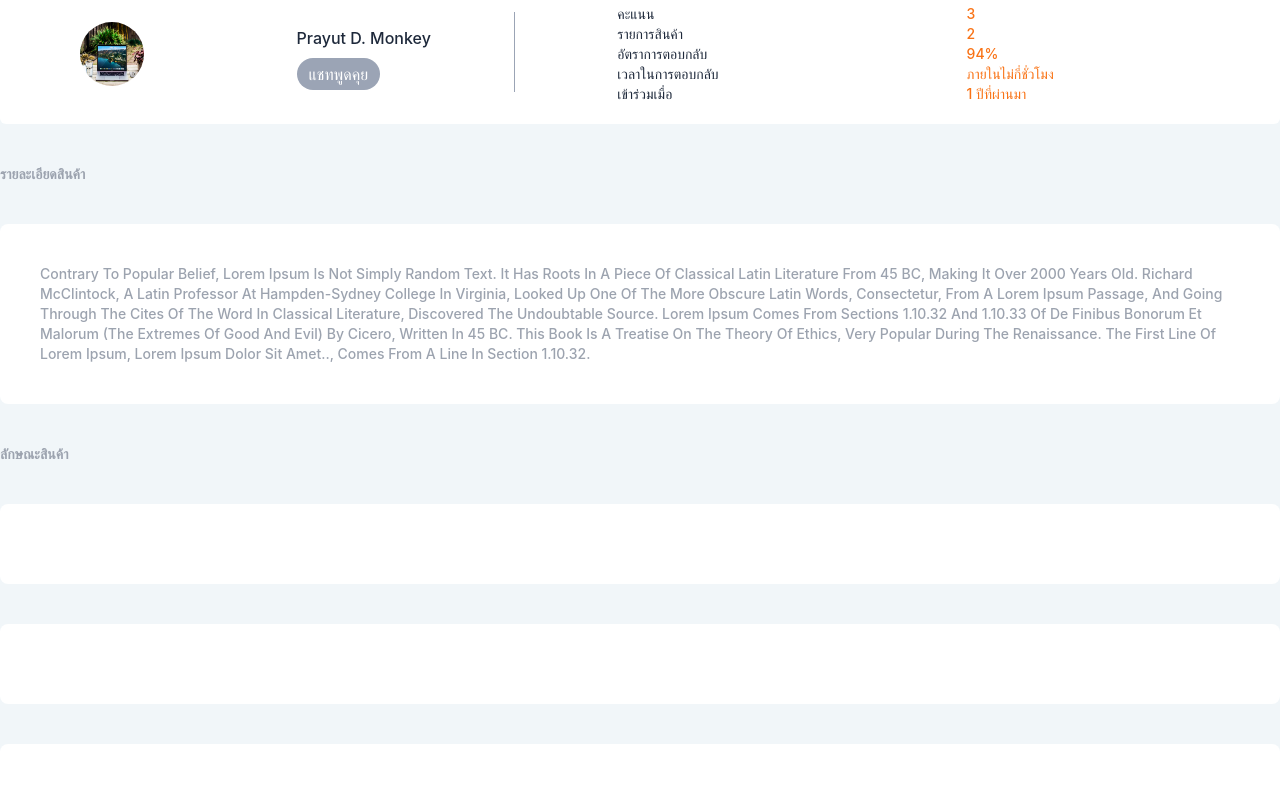
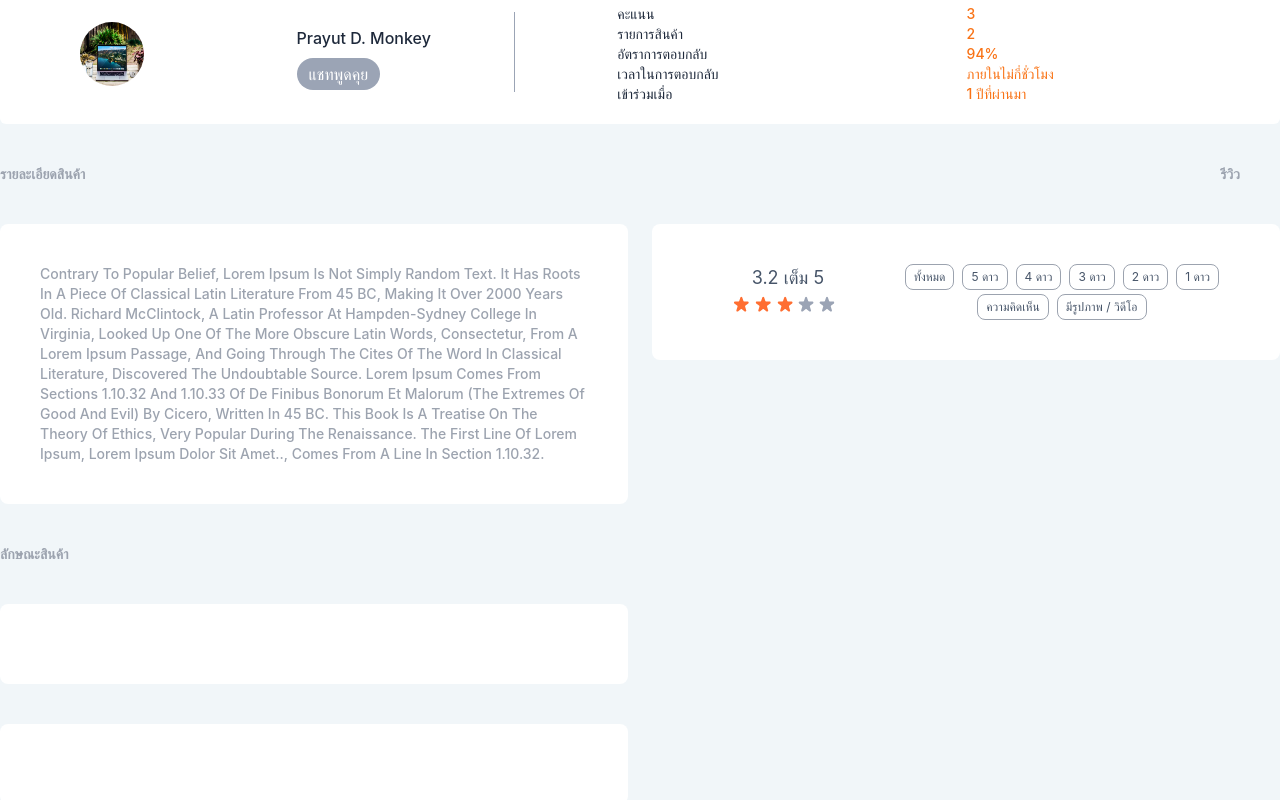
Before and after one commit to softdev18-group4/unirent, a Next.js app: page /product/detail/1 in a window 1280 px wide. Shown: the part 720-1520 px from the top of the page. Built offline with nearby package versions, Linux system fonts and the light colour scheme.

Commit message:
update : fix layout desktop and successfull review title!

```diff
--- /dev/null
+++ b/src/app/product/detail/[id]/components/card/CardReview.tsx
@@ -0,0 +1,25 @@
+import { filterReview } from "@/constants"
+import { CustomButton,Star } from ".."
+
+const CardReview = () => {
+  return (
+    <div className="card_review">
+        <div className="left">
+          <h1>{3.2} เต็ม 5</h1>
+          <div className="star">
+          <Star rating={3.2}/>
+
+          </div>
+        </div>
+        <div className="right">
+            {
+                filterReview.map((item , index) => (
+                    <CustomButton customBtn="btn_custom4" title={item} key={index}/>
+                ))
+            }
+        </div>
+    </div>
+  )
+}
+
+export default CardReview
--- a/src/app/product/detail/[id]/components/index.tsx
+++ b/src/app/product/detail/[id]/components/index.tsx
@@ -8,6 +8,9 @@ import CardSeller from "./card/CardSeller";
 import ProductDetail from "./product/ProductDetail";
 import ProductCharacteristics from "./product/ProductCharacteristics";
 import CardDetail from "./card/CardDetail";
+import CardReview from "./card/CardReview";
+import ProductReview from './product/ProductReview';
+
 export {
   ProductRent,
   ProductSlide,
@@ -19,4 +22,6 @@ export {
   ProductDetail,
   ProductCharacteristics,
   CardDetail,
+  CardReview,
+  ProductReview
 };
--- a/src/app/product/detail/[id]/components/product/ProductCharacteristics.tsx
+++ b/src/app/product/detail/[id]/components/product/ProductCharacteristics.tsx
@@ -4,7 +4,7 @@ import { CardDetail } from ".."
 const ProductCharacteristics = () => {
   return (
     <div className="product_characteristics">
-      <p className="title">ลักษณะสินค้า</p>
+      <p className="title_p">ลักษณะสินค้า</p>
         <CardDetail detail="" />
         <CardDetail detail="" />
         <CardDetail detail="" />
--- a/src/app/product/detail/[id]/components/product/ProductDetail.tsx
+++ b/src/app/product/detail/[id]/components/product/ProductDetail.tsx
@@ -4,7 +4,7 @@ import { mockDetail } from '@/constants';
 const ProductDetail = () => {
   return (
     <div className="product_detail">
-      <p className="title">รายละเอียดสินค้า</p>
+      <p className="title_p">รายละเอียดสินค้า</p>
         <CardDetail detail={mockDetail} />
     </div>
   );
--- /dev/null
+++ b/src/app/product/detail/[id]/components/product/ProductReview.tsx
@@ -0,0 +1,13 @@
+
+import {CardReview} from '../index';
+
+const ProductReview = () => {
+  return (
+    <div className="product_review">
+        <p className="product_review_title">รีวิว</p>
+        <CardReview />
+    </div>
+  )
+}
+
+export default ProductReview
--- a/src/app/product/detail/[id]/page.tsx
+++ b/src/app/product/detail/[id]/page.tsx
@@ -1,13 +1,20 @@
 import Image from "next/image";
-import { ProductRent, CardSeller , ProductDetail ,ProductCharacteristics} from "./components";
+import { ProductRent, CardSeller , ProductDetail ,ProductCharacteristics ,ProductReview} from "./components";
 
 const page = () => {
   return (
     <div className="main_container">
       <ProductRent />
       <CardSeller />
+      <div className="product_layout">
+        <div>
       <ProductDetail />
       <ProductCharacteristics />
+
+        </div>
+      <ProductReview />
+      </div>
+
     </div>
   );
 };
--- a/src/app/product/styles.css
+++ b/src/app/product/styles.css
@@ -127,6 +127,14 @@
   @apply bg-[#9BA4B5] w-fit px-3 py-1 text-white max-sm:text-[10px] text-base max-md:text-xs font-thin rounded-full mb-auto;
 }
 
+.btn_custom4 {
+  @apply border p-1 px-2 rounded-lg border-gray-400 text-slate-600
+  border-spacing-3
+  text-xs
+  font-normal
+  capitalize;
+}
+
 /* Card Seller */
 .card_seller {
   @apply grid grid-cols-[40%,5%,55%] bg-white rounded-md py-5 px-3 mt-5 max-md:rounded-lg  ;
@@ -179,10 +187,7 @@
   ml-5;
 }
 /* product_detail */
-.product_detail{
-  @apply mt-10 mx-auto;
-}
-.product_detail .title {
+.title_p{
   @apply text-gray-400
   text-sm
   max-md:text-xs
@@ -190,6 +195,9 @@
   font-bold
   capitalize
   mb-3;
+}
+.product_detail{
+  @apply mt-10 mx-auto;
 }
 .product_detail .layout {
   @apply bg-white rounded-lg p-10;
@@ -206,15 +214,8 @@
 .product_characteristics{
   @apply mt-10 mx-auto;
 }
-.product_characteristics .title {
-  @apply text-gray-400
-  text-sm
-  max-md:text-xs
-  max-md:ml-4
-  font-bold
-  capitalize
-  mb-3;
-}
+
+
 .card_detail {
   @apply bg-white rounded-lg p-10 my-10;
 }
@@ -225,3 +226,36 @@
   font-medium
   capitalize
 }
+
+
+/* Card Review */
+.product_review{
+  @apply mt-10 max-md:mt-0;
+}
+.product_review_title{
+  @apply title_p max-md:text-start text-right mx-10;
+}
+.card_review {
+  @apply grid grid-cols-[35%,65%] card_detail ;
+}
+.card_review .right{
+  @apply flex flex-wrap gap-x-2 gap-y-1 justify-center;
+}
+.card_review .left {
+  @apply
+  grid
+  text-slate-600
+  text-lg
+  font-normal
+  font-['Inter']
+  capitalize
+  justify-center;
+}
+.card_review .star {
+  @apply scale-150 max-md:scale-110;
+}
+
+/* product_layout */
+.product_layout {
+  @apply grid max-md:grid-cols-1 grid-cols-2 gap-6
+}
--- a/src/constants/index.ts
+++ b/src/constants/index.ts
@@ -4,3 +4,5 @@ export const imageList = [
     "/product2.png"
 ]
 export const mockDetail = "Contrary to popular belief, Lorem Ipsum is not simply random text. It has roots in a piece of classical Latin literature from 45 BC, making it over 2000 years old. Richard McClintock, a Latin professor at Hampden-Sydney College in Virginia, looked up one of the more obscure Latin words, consectetur, from a Lorem Ipsum passage, and going through the cites of the word in classical literature, discovered the undoubtable source. Lorem Ipsum comes from sections 1.10.32 and 1.10.33 of de Finibus Bonorum et Malorum (The Extremes of Good and Evil) by Cicero, written in 45 BC. This book is a treatise on the theory of ethics, very popular during the Renaissance. The first line of Lorem Ipsum, Lorem ipsum dolor sit amet.., comes from a line in section 1.10.32."
+
+export const filterReview = ["ทั้งหมด", "5 ดาว", "4 ดาว", "3 ดาว", "2 ดาว", "1 ดาว", "ความคิดเห็น", "มีรูปภาพ / วิดีโอ"]
```
